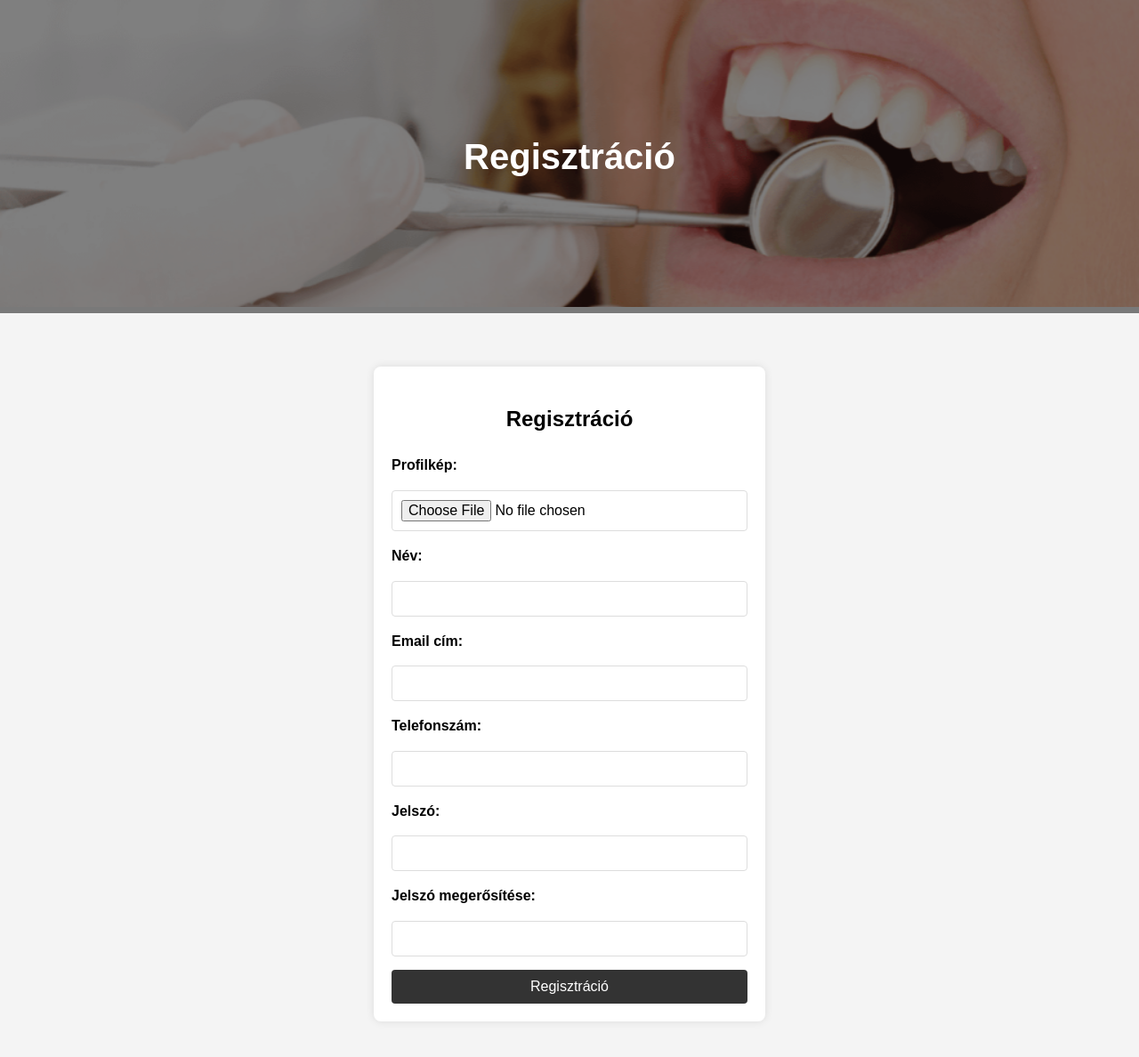
After one commit to sanyopapa/Szakdolgozat, a Django app: page /register/ in a window 1280 px wide. The commit adds this page. Shown: the whole page at 89% size. Run offline with Django 5.2, Linux system fonts and the light colour scheme.

Commit message:
frontend egyenlore kesz

```diff
--- a/rendelo/rendelo/urls.py
+++ b/rendelo/rendelo/urls.py
@@ -16,8 +16,10 @@ Including another URLconf
 """
 from django.contrib import admin
 from django.urls import path, include
-
+from rendeloweboldal.views import register_view, login_view
 urlpatterns = [
     path('admin/', admin.site.urls),
     path('', include('rendeloweboldal.urls')),
+    path('register/', register_view, name='register'),
+    path('login/', login_view, name='login'),
 ]
--- a/rendelo/rendeloweboldal/static/Css/style.css
+++ b/rendelo/rendeloweboldal/static/Css/style.css
@@ -115,7 +28,7 @@ header {
     left: 0;
     width: 100%;
     height: 100%;
-    background-color: rgba(0, 0, 0, 0.5); /* Szürke átfedés */
+    background-color: rgba(0, 0, 0, 0.5);
     display: flex;
     justify-content: center;
     align-items: center;
@@ -233,3 +150,137 @@ a[href^="mailto:"] {
 a[href^="mailto:"]:hover {
     text-decoration: underline;
 }
+/* Orvosok szekció stílusai */
+section.doctors {
+    background-color: white;
+    padding: 20px;
+    margin-bottom: 20px;
+    border-radius: 8px;
+    box-shadow: 0 0 10px rgba(0, 0, 0, 0.1);
+}
+
+section.doctors .doctor-list {
+    display: flex;
+    flex-wrap: wrap;
+    gap: 20px;
+    justify-content: left;
+}
+
+section.doctors .doctor {
+    text-align: center;
+    text-decoration: none;
+    color: black;
+    border: 1px solid #ddd;
+    border-radius: 8px;
+    overflow: hidden;
+    transition: transform 0.3s, box-shadow 0.3s;
+}
+
+section.doctors .doctor img {
+    width: 100%;
+    height: 200px;
+    object-fit: cover;
+    display: block;
+}
+
+section.doctors .doctor p {
+    margin: 0;
+    padding: 10px;
+    background-color: #f2f2f2;
+}
+
+section.doctors .doctor:hover {
+    transform: scale(1.05);
+    box-shadow: 0 0 15px rgba(0, 0, 0, 0.2);
+}
+
+section.doctors .doctor.selected {
+    border-color: #333;
+    box-shadow: 0 0 15px rgba(0, 0, 0, 0.2);
+}
+
+/* Időpontfoglalás szekció stílusai */
+section.booking {
+    background-color: white;
+    padding: 20px;
+    border-radius: 8px;
+    box-shadow: 0 0 10px rgba(0, 0, 0, 0.1);
+}
+
+section.booking form {
+    display: flex;
+    flex-direction: column;
+    gap: 15px;
+}
+
+section.booking label {
+    font-weight: bold;
+}
+
+section.booking input,
+section.booking select {
+    padding: 10px;
+    border: 1px solid #ddd;
+    border-radius: 4px;
+    font-size: 1em;
+}
+
+section.booking button {
+    padding: 10px 20px;
+    border: none;
+    border-radius: 4px;
+    background-color: #333;
+    color: white;
+    font-size: 1em;
+    cursor: pointer;
+    transition: background-color 0.3s;
+}
+
+section.booking button:hover {
+    background-color: #555;
+}
+/* Regisztráció és bejelentkezés szekció stílusai */
+section.register, section.login {
+    background-color: white;
+    padding: 20px;
+    margin: 20px auto;
+    border-radius: 8px;
+    box-shadow: 0 0 10px rgba(0, 0, 0, 0.1);
+    max-width: 400px;
+}
+
+section.register h2, section.login h2 {
+    text-align: center;
+}
+
+section.register form, section.login form {
+    display: flex;
+    flex-direction: column;
+    gap: 15px;
+}
+
+section.register label, section.login label {
+    font-weight: bold;
+}
+
+section.register input, section.login input {
+    padding: 10px;
+    border: 1px solid #ddd;
+    border-radius: 4px;
+    font-size: 1em;
+}
+
+section.register button, section.login button {
+    padding: 10px 20px;
+    border: none;
+    border-radius: 4px;
+    background-color: #333;
+    color: white;
+    font-size: 1em;
+    cursor: pointer;
+    transition: background-color 0.3s;
+}
+
+section.register button:hover, section.login button:hover {
+    background-color: #555;
+}
--- a/rendelo/rendeloweboldal/templates/admin.html
+++ b/rendelo/rendeloweboldal/templates/admin.html
@@ -39,7 +39,7 @@
             <p><strong>Parkolás:</strong> Ingyenes parkolási lehetőség a rendelő előtt.</p>
             <p><strong>Tömegközlekedés:</strong> A 4-es és 6-os villamossal, valamint az M1-es metróval könnyen megközelíthető.</p>
         </div>
-        <p>&copy; 2023 Minden jog fenntartva.</p>
+        <p class="copy">&copy; 2024 Minden jog fenntartva.</p>
     </footer>
 </body>
 </html>
--- a/rendelo/rendeloweboldal/templates/idopontfoglalas.html
+++ b/rendelo/rendeloweboldal/templates/idopontfoglalas.html
@@ -70,7 +70,7 @@
             <p><strong>Parkolás:</strong> Ingyenes parkolási lehetőség a rendelő előtt.</p>
             <p><strong>Tömegközlekedés:</strong> A 4-es és 6-os villamossal, valamint az M1-es metróval könnyen megközelíthető.</p>
         </div>
-        <p>&copy; 2023 Minden jog fenntartva.</p>
+        <p class="copy">&copy; 2024 Minden jog fenntartva.</p>
     </footer>
     <script>
         document.addEventListener('DOMContentLoaded', function() {
--- a/rendelo/rendeloweboldal/templates/kezdooldal.html
+++ b/rendelo/rendeloweboldal/templates/kezdooldal.html
@@ -104,7 +104,7 @@
             <p><strong>Parkolás:</strong> Ingyenes parkolási lehetőség a rendelő előtt.</p>
             <p><strong>Tömegközlekedés:</strong> A 4-es és 6-os villamossal, valamint az M1-es metróval könnyen megközelíthető.</p>
         </div>
-        <p>&copy; 2023 Minden jog fenntartva.</p>
+        <p class="copy">&copy; 2024 Minden jog fenntartva.</p>
     </footer>
 </body>
 </html>
--- /dev/null
+++ b/rendelo/rendeloweboldal/templates/register.html
@@ -0,0 +1,47 @@
+{% load static %}
+<!DOCTYPE html>
+<html lang="hu">
+<head>
+    <meta charset="UTF-8">
+    <meta name="viewport" content="width=device-width, initial-scale=1.0">
+    <title>Regisztráció</title>
+    <link rel="stylesheet" href="{% static 'css/style.css' %}">
+</head>
+<body>
+    <header>
+        <div class="header-container">
+            <img src="{% static 'Images/fooldal_kep.png' %}" alt="Főoldal fotó" class="header-image">
+            <div class="overlay">
+                <h1 class="header-title">Regisztráció</h1>
+            </div>
+        </div>
+    </header>
+    <main>
+        <section class="register">
+            <h2>Regisztráció</h2>
+            <form action="{% url 'register' %}" method="post" enctype="multipart/form-data">
+                {% csrf_token %}
+                <label for="profile_picture">Profilkép:</label>
+                <input type="file" id="profile_picture" name="profile_picture" required>
+
+                <label for="name">Név:</label>
+                <input type="text" id="name" name="name" required>
+
+                <label for="email">Email cím:</label>
+                <input type="email" id="email" name="email" required>
+
+                <label for="phone">Telefonszám:</label>
+                <input type="tel" id="phone" name="phone" required>
+
+                <label for="password1">Jelszó:</label>
+                <input type="password" id="password1" name="password1" required>
+
+                <label for="password2">Jelszó megerősítése:</label>
+                <input type="password" id="password2" name="password2" required>
+
+                <button type="submit">Regisztráció</button>
+            </form>
+        </section>
+    </main>
+</body>
+</html>
--- a/rendelo/rendeloweboldal/views.py
+++ b/rendelo/rendeloweboldal/views.py
@@ -1,6 +1,8 @@
 from django.shortcuts import render, redirect
 from django.http import HttpResponse
 from .models import Appointment
+from django.contrib.auth import login, authenticate
+from django.contrib.auth.forms import UserCreationForm, AuthenticationForm
 
 def kezdooldal(request):
     return render(request, 'kezdooldal.html')
@@ -16,3 +18,26 @@ def idopontfoglalas(request):
 
 def admin_view(request):
     return render(request, 'admin.html')
+
+def register_view(request):
+    if request.method == 'POST':
+        form = UserCreationForm(request.POST, request.FILES)
+        if form.is_valid():
+            user = form.save()
+            login(request, user)
+            return redirect('home')
+    else:
+        form = UserCreationForm()
+    return render(request, 'register.html', {'form': form})
+
+def login_view(request):
+    if request.method == 'POST':
+        form = AuthenticationForm(request, data=request.POST)
+        if form.is_valid():
+            user = authenticate(username=form.cleaned_data['username'], password=form.cleaned_data['password'])
+            if user is not None:
+                login(request, user)
+                return redirect('home')
+    else:
+        form = AuthenticationForm()
+    return render(request, 'login.html', {'form': form})
```
Also changed, not shown: other parts of rendelo/rendeloweboldal/static/Css/style.css (+4 -87 lines), rendelo/rendeloweboldal/templates/login.html (added, +35 -0 lines).
